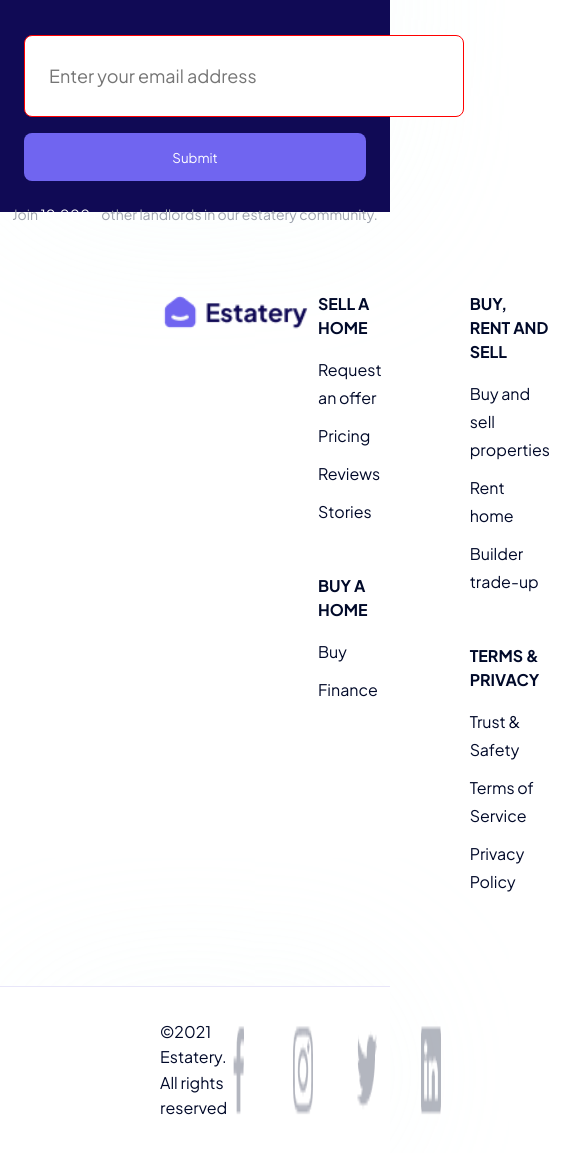
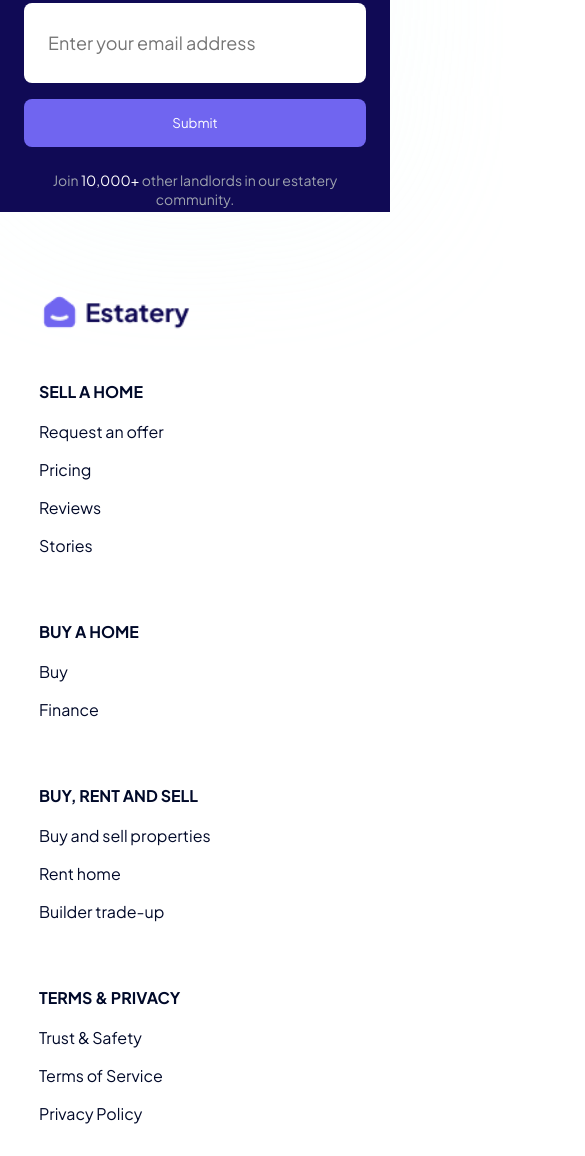
Before and after one commit to arshia00J/responsive-design, a plain HTML site: page index.html in a window 390 px wide. Shown: the part 6001-7157 px from the top of the page, 585 px wide, since content can reach past the window. Drawn offline with Linux system fonts and the light colour scheme.

Commit message:
fullllllllllll

```diff
--- a/index.html
+++ b/index.html
@@ -409,9 +409,7 @@
     <!-- TESTIMONIALS -->
     <div id="test-container">
       <h2>Testimonials</h2>
-        <p>
-          See what our property managers, landlords, and tenants have to say
-        </p>
+      <p>See what our property managers, landlords, and tenants have to say</p>
       <p>
         “Estatery is the platform I go to on almost a daily basis for 2nd home
         and vacation condo shopping, or to just look at dream homes in new
@@ -455,6 +453,8 @@
           <p>Pricing</p>
           <p>Reviews</p>
           <p>Stories</p>
+        </div>
+        <div>
           <h5>BUY A HOME</h5>
           <p>Buy</p>
           <p>Finance</p>
@@ -465,7 +465,8 @@
           <p>Buy and sell properties</p>
           <p>Rent home</p>
           <p>Builder trade-up</p>
-
+        </div>
+        <div>
           <h5>TERMS & PRIVACY</h5>
           <p>Trust & Safety</p>
           <p>Terms of Service</p>
@@ -478,7 +479,8 @@
           <p>How it works</p>
           <p>Contact</p>
           <p>Investors</p>
-
+        </div>
+        <div>
           <h5>RESOURCES</h5>
           <p>Blog</p>
           <p>Guides</p>
--- a/style.css
+++ b/style.css
@@ -565,38 +565,31 @@ nav {
   margin-top: 4px;
 }
 
-
-
-
 @media screen and (max-width: 1024px) {
   #main-container #purple-con div {
     width: 80%;
   }
-#percent{
+  #percent {
     flex-direction: column;
   }
-#percent #percent-con{
+  #percent #percent-con {
     display: flex;
     justify-items: row;
     width: 100%;
     border: 1px solid red;
   }
-#percent #percent-con div{
+  #percent #percent-con div {
     width: 100%;
     border: 1px solid blue;
-
   }
 
-#purple-con{
+  #purple-con {
     flex-direction: column;
   }
-
-
 }
 @media screen and (max-width: 768px) {
   #main-container {
     padding: 48px 24px;
-
   }
   #main-container #purple-con div h2 {
     font-size: 32px;
@@ -809,20 +802,17 @@ nav {
     width: 100%;
     padding-left: 24px;
     padding-right: 24px;
-
   }
 
   #test-container p:first-of-type {
     width: 100%;
     padding-left: 40px;
     padding-right: 40px;
-
   }
 
   #test-container p:nth-of-type(2) {
     width: 100%;
   }
-
 }
 
 /* purple footer */
@@ -841,7 +831,6 @@ nav {
   flex-direction: column;
   align-items: center;
   margin-top: 64px;
-
 }
 
 #purple-footer-container h4 {
@@ -914,22 +903,17 @@ nav {
   #purple-footer {
     flex-direction: column;
   }
-#purple-footer-container div input{
+  #purple-footer-container div input {
     margin: 0, 24px;
-  border: 1px solid red;
-  width: 100%;
+    width: auto;
     margin: 16px 24px;
-
-
   }
   #purple-footer-container div {
     display: flex;
     flex-direction: column;
-
   }
   #purple-footer-container {
     width: 100%;
-
   }
   #purple-footer-container div button {
     display: block;
@@ -938,11 +922,15 @@ nav {
     right: 0;
     top: 0;
     margin: 0 24px;
-
+  }
+  #purple-footer-container p:last-of-type {
+    margin: 24px 24px 48px 24px;
   }
 
+  #purple-footer-container p {
+    text-align: center;
   }
-
+}
 
 footer {
   padding: 80px 160px;
@@ -956,6 +944,7 @@ footer img {
 
 #container-right {
   display: flex;
+  flex-wrap: wrap;
   gap: 88px;
 }
 
@@ -964,7 +953,7 @@ footer img {
   font-size: 16px;
   line-height: 24px;
   font-weight: 700;
-  margin-bottom: 16px;
+  margin-bottom: 14px;
 }
 
 #container-right div p {
@@ -973,10 +962,6 @@ footer img {
   line-height: 28px;
   font-weight: 400;
   margin-bottom: 10px;
-}
-
-#container-right div h5:nth-of-type(2) {
-  margin-top: 48px;
 }
 
 #copyrights {
@@ -990,3 +975,34 @@ footer img {
   line-height: 25.6px;
   color: #000929;
 }
+
+@media screen and (max-width: 1170px) {
+  footer {
+    flex-direction: column;
+    padding-left: 10%;
+  }
+  footer img {
+    margin-bottom: 48px;
+  }
+}
+
+@media screen and (max-width: 852px) {
+  footer #container-right {
+    display: flex;
+    flex-wrap: wrap;
+    gap: 50px;
+  }
+}
+
+@media screen and (max-width: 1024px) {
+  #copyrights {
+    display: flex;
+    flex-direction: column;
+    text-align: center;
+  }
+  #copyrights img {
+    margin-top: 24px;
+    margin-bottom: 48px;
+    width: 100%;
+  }
+}
```
Lines whose indentation alone changed are shown as unchanged.
